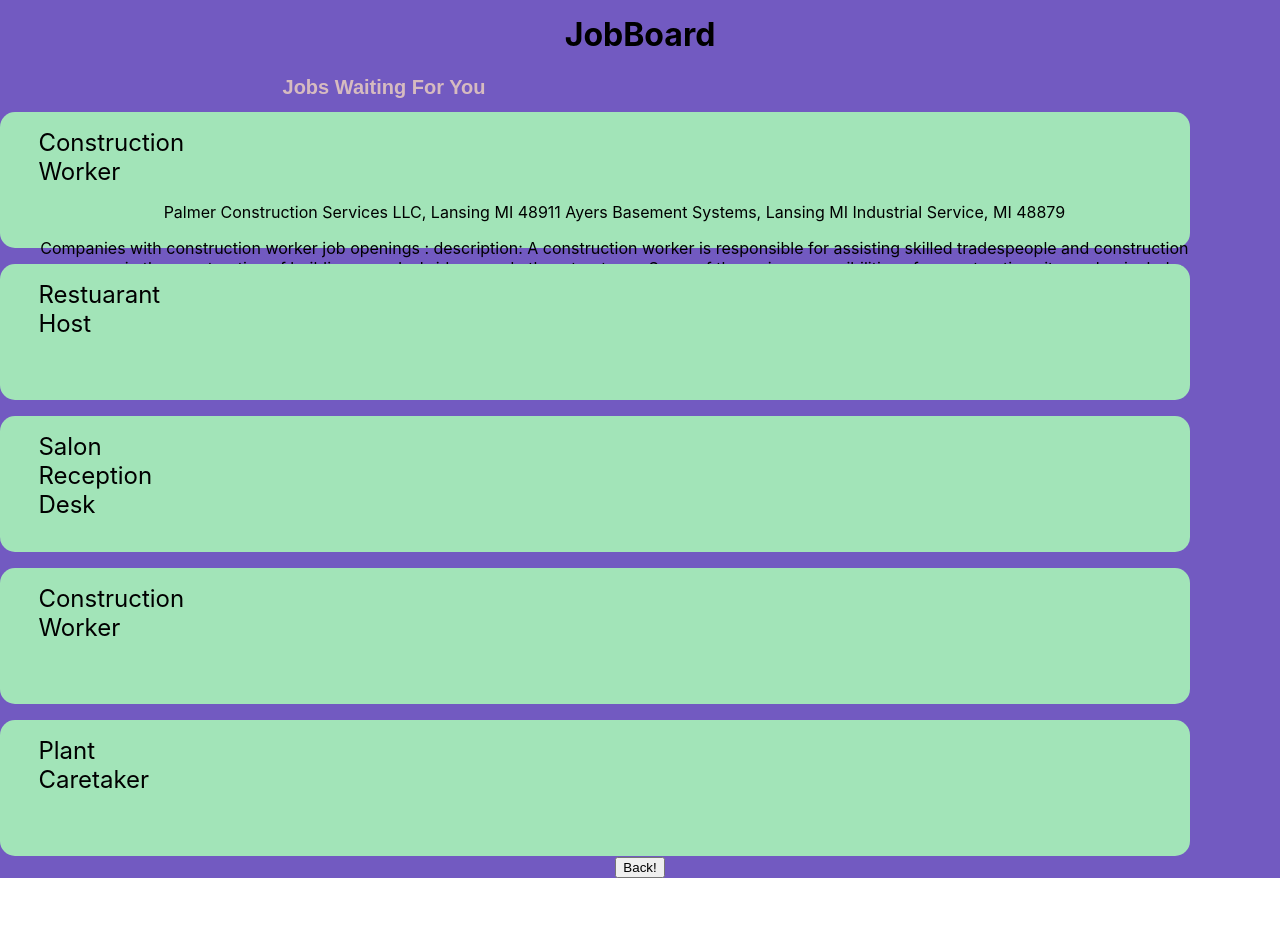
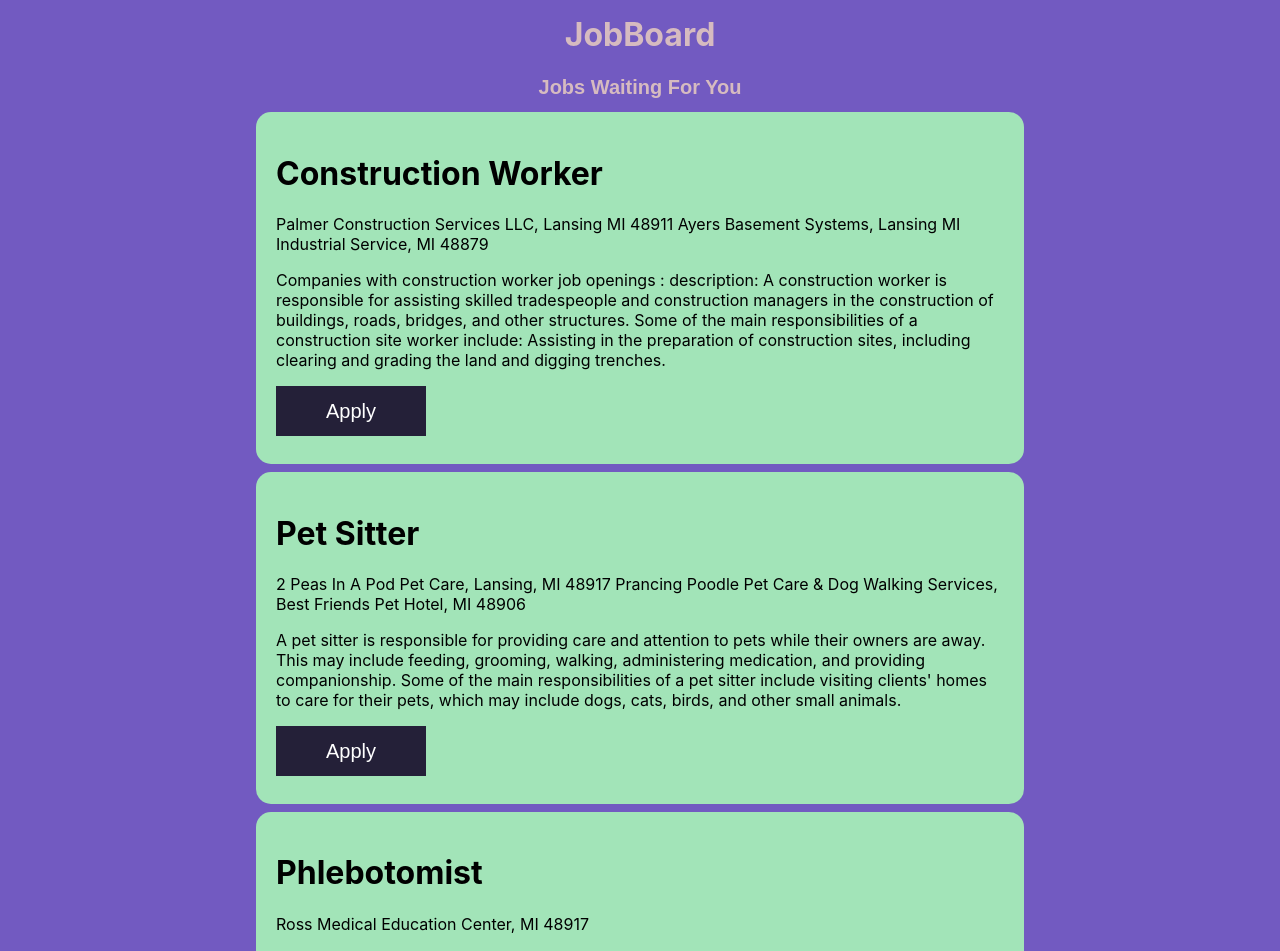
Before and after one commit to shanepat/RiseUp, a React (Create React App) app: page /JobBoard in a window 1280 px wide. Shown: the part 220-1171 px from the top of the page. Before the commit the page ends 1098 px from the top, so only its background shows below. Built offline with nearby package versions, Linux system fonts and the light colour scheme.

Commit message:
Finalizing jobboard

```diff
--- a/src/components/JobBoard.css
+++ b/src/components/JobBoard.css
@@ -9,35 +9,53 @@
 }
 
 #title {
+    font-family: Glacial Indifference, sans-serif;
+    color: #D6BBC0;
+    width: 60vw;
+    text-align: center;
+    font-size: 20px;
+    color: #D6BBC0;
+ }
 
+#job-board {
 
+    row-gap: 2vh;
 
 }
 
-#job-board {
-    display: flex;
-    flex-direction: column;
-    row-gap: 2vh;
-}
+.continue {
+    width: 150px;
+    height: 50px;
+    font-family: sans-serif;
+    font-size: 20px;
+    background-color: #242038;
+    color: white;
+    border: none;
+    margin-bottom: 1vh;
+ }
+
+#center{
+
+    margin: 0 auto;
+  }
 
 .job-posting {
     background-color: #A2E4B8;;
-    width: 90vw;
-    height: 15vh;
+
     border-radius: 15px 15px 15px 15px;
-    padding-top: 2vh;
-    padding-left: 3vw;
-    transition: height 0.5s ease-in-out;
+    padding: 2.5vh;
+
+    text-align: left;
+    margin-bottom: 1vh;
 }
 
-.posting-top {
-    display: flex;
-    flex-direction: row;
+.jobboardt{
+    color: #D6BBC0;
 }
+
 
 .job-title {
     font-size: 3vh;
-
 }
 
 .apply {
--- a/src/components/JobBoard.js
+++ b/src/components/JobBoard.js
@@ -13,13 +13,15 @@ export const JobBoard = () => {
         <br />
         <img id="icon" src={icon} />
       </div>
-      <h1>JobBoard</h1>
+      <div id="center">
+      <h1 class="jobboardt">JobBoard</h1>
         <h1 id="title"> Jobs Waiting For You </h1>
-        <div id="job-board">
+
+
             <div class="job-posting">
-                <div class="posting-top"> </div>
-                <div class="job-title">Construction Worker</div>
-                <div>
+
+                <h1>Construction Worker</h1>
+
                   <p>
                   Palmer Construction Services LLC, Lansing MI 48911
 Ayers Basement Systems, Lansing MI
@@ -29,24 +31,69 @@ Industrial Service, MI 48879
                   Companies with construction worker job openings :
 description: A construction worker is responsible for assisting skilled tradespeople and construction managers in the construction of buildings, roads, bridges, and other structures. Some of the main responsibilities of a construction site worker include: Assisting in the preparation of construction sites, including clearing and grading the land and digging trenches.
                   </p>
+
+                <button class="continue"> Apply </button>
                 </div>
-                <button class="apply"> Apply </button>
-            </div>
-            <div class="job-posting">
-                <div class="job-title"> Restuarant Host </div>
-            </div>
-            <div class="job-posting">
-                <div class="job-title"> Salon Reception Desk </div>
-            </div>
-            <div class="job-posting">
-                <div class="job-title"> Construction Worker </div>
-            </div>
-            <div class="job-posting">
-                <div class="job-title"> Plant Caretaker </div>
-            </div>
-        </div>
-      <button onClick={() => navigate(-1)}> Back! </button>
+
+                <div class="job-posting">
+
+                <h1>Pet Sitter</h1>
+
+                  <p>
+                  2 Peas In A Pod Pet Care, Lansing, MI 48917
+Prancing Poodle Pet Care & Dog Walking Services,
+Best Friends Pet Hotel, MI 48906
+                  </p>
+                  <p>
+                  A pet sitter is responsible for providing care and attention to pets while their owners are away. This may include feeding, grooming, walking, administering medication, and providing companionship. Some of the main responsibilities of a pet sitter include visiting clients' homes to care for their pets, which may include dogs, cats, birds, and other small animals.
+                  </p>
+
+                <button class="continue"> Apply </button>
+                </div>
+
+                <div class="job-posting">
+
+                <h1>Phlebotomist</h1>
+
+                  <p>
+                  Ross Medical Education Center, MI 48917
+                  </p>
+                  <p>
+                  A Phlebotomist is a healthcare professional who is responsible for drawing blood from patients for various medical tests, procedures and blood donation. Some of the main responsibilities of a Phlebotomist include:
+</p><p>
+Identifying the patient and explaining the procedure to them and verifying the patient's information and ensuring that the correct test is being performed
+                  </p>
+
+                <button class="continue"> Apply </button>
+                </div>
+                <div class="job-posting">
+
+                <h1>Plant Caretaker,</h1>
+
+                  <p>
+                  Right at Home, MI 48823
+The Plant Professionals, MI 48906
+Lansing Gardens
+                  </p>
+                  <p>
+                  A plant caretaker, also known as a horticulturist or gardener, is responsible for the care and maintenance of plants in a specific area or location. Some of the main responsibilities of a plant caretaker include:
+
+Planting, pruning, and cultivating various types of plants, flowers, shrubs, and trees
+Watering, fertilizing, and pest control
+Identifying and diagnosing plant disorders and diseases
+Maintaining the landscaping and appearance of the area
+</p><p>
+
+                  </p>
+
+                <button class="continue"> Apply </button>
+                </div>
+
+
+      <button class="continue" onClick={() => navigate(-1)}> Back! </button>
     </div>
+    </div>
+
   )
 }
 
--- a/src/components/Questionaire.js
+++ b/src/components/Questionaire.js
@@ -53,6 +53,9 @@ export const Questionaire = () => {
       <br/>
       <button class="continue" onClick={() => navigate(-1)}> Back </button>
       <button class="continue" onClick={() => navigate("/JobBoard")}> Continue </button>
+      <br></br>
+      <br></br>
+
     </div>
   )
 }
```
